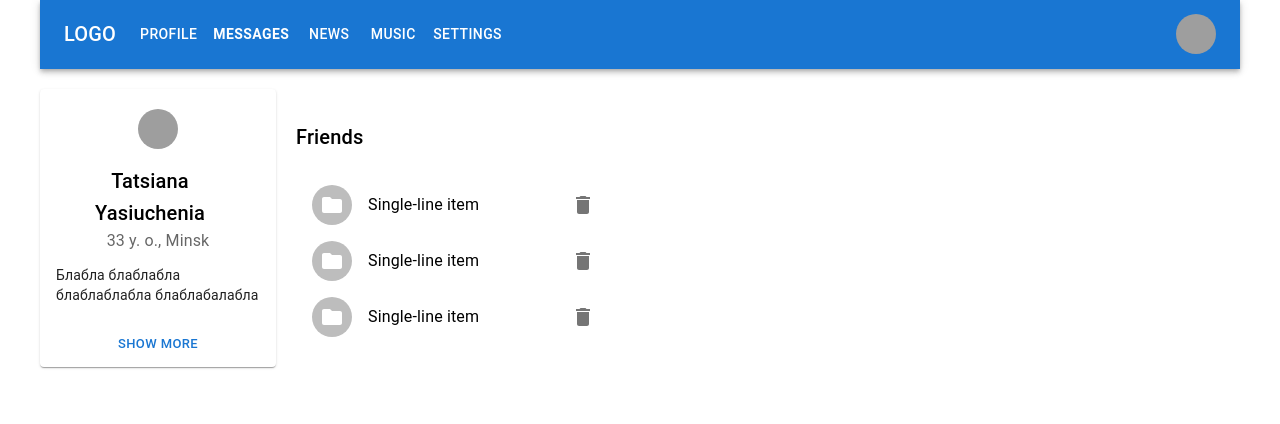
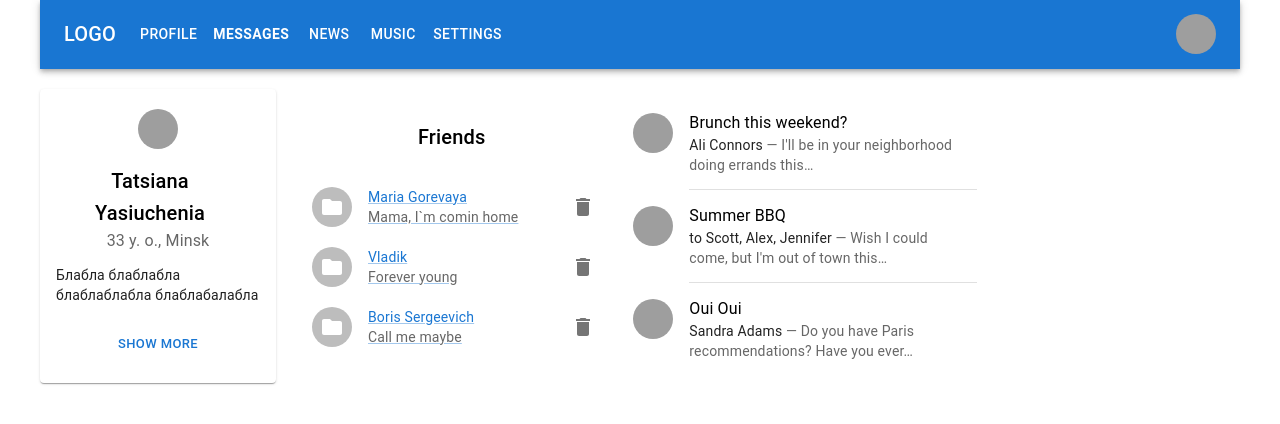
Before and after one commit to tasergeevna/react-samurai, a React (Create React App) app: page /messages in a window 1280 px wide. Shown: the top 424 px of the page. Built offline with nearby package versions, Linux system fonts and the light colour scheme; grey boxes are pictures that could not be loaded.

Commit message:
feat: contacts custom styles and dialogues added

```diff
--- a/src/components/Contacts.jsx
+++ b/src/components/Contacts.jsx
@@ -1,5 +1,5 @@
 import * as React from 'react';
-import { styled } from '@mui/material/styles';
+
 import Box from '@mui/material/Box';
 import List from '@mui/material/List';
 import ListItem from '@mui/material/ListItem';
@@ -10,32 +10,23 @@
 import Typography from '@mui/material/Typography';
 import FolderIcon from '@mui/icons-material/Folder';
 import DeleteIcon from '@mui/icons-material/Delete';
+import Link from '@mui/material/Link';
+import friends from "./Friends";
 
-function generate(element) {
-  return [0, 1, 2].map((value) =>
-    React.cloneElement(element, {
-      key: value,
-    }),
-  );
-}
 
-const Demo = styled('div')(({ theme }) => ({
-  backgroundColor: theme.palette.background.paper,
-}));
-
-export default function Contacts() {
-  const [dense, setDense] = React.useState(false);
-  const [secondary, setSecondary] = React.useState(false);
+export default function Contacts(props) {
+  const dense = React.useState(false);
+  const secondary = React.useState(false);
 
   return (
     <Box >
-        <Typography sx={{ mt: 4, mb: 2 }} variant="h6" component="div">
+        <Typography sx={{ mt: 4, mb: 2 }} variant="h6" component="div" textAlign="center">
         Friends
         </Typography>
-        <Demo>
         <List dense={dense}>
-            {generate(
+          {friends.map((friend, key) =>
              <ListItem
+             key={key}
              secondaryAction={
              <IconButton edge="end" aria-label="delete">
                  <DeleteIcon />
@@ -47,14 +38,14 @@
                  <FolderIcon />
              </Avatar>
              </ListItemAvatar>
+             <Link>
               <ListItemText
-                primary="Single-line item"
-                secondary={secondary ? 'Secondary text' : null}
+              primary={friend.name}
+              secondary={secondary ? friend.status : null}
               />
-            </ListItem>,
-            )}
-        </List>
-        </Demo>
+             </Link>
+         </ListItem>
+          )}</List>
     </Box>
   );
 }
--- /dev/null
+++ b/src/components/Dialogues.jsx
@@ -0,0 +1,81 @@
+import * as React from 'react';
+
+import List from '@mui/material/List';
+import ListItem from '@mui/material/ListItem';
+import Divider from '@mui/material/Divider';
+import ListItemText from '@mui/material/ListItemText';
+import ListItemAvatar from '@mui/material/ListItemAvatar';
+import Avatar from '@mui/material/Avatar';
+import Typography from '@mui/material/Typography';
+
+export default function Dialogues() {
+  return (
+    <List sx={{ width: '100%', maxWidth: 360, bgcolor: 'background.paper' }}>
+      <ListItem alignItems="flex-start">
+        <ListItemAvatar>
+          <Avatar alt="Remy Sharp" src="/static/images/avatar/1.jpg" />
+        </ListItemAvatar>
+        <ListItemText
+          primary="Brunch this weekend?"
+          secondary={
+            <React.Fragment>
+              <Typography
+                sx={{ display: 'inline' }}
+                component="span"
+                variant="body2"
+                color="text.primary"
+              >
+                Ali Connors
+              </Typography>
+              {" — I'll be in your neighborhood doing errands this…"}
+            </React.Fragment>
+          }
+        />
+      </ListItem>
+      <Divider variant="inset" component="li" />
+      <ListItem alignItems="flex-start">
+        <ListItemAvatar>
+          <Avatar alt="Travis Howard" src="/static/images/avatar/2.jpg" />
+        </ListItemAvatar>
+        <ListItemText
+          primary="Summer BBQ"
+          secondary={
+            <React.Fragment>
+              <Typography
+                sx={{ display: 'inline' }}
+                component="span"
+                variant="body2"
+                color="text.primary"
+              >
+                to Scott, Alex, Jennifer
+              </Typography>
+              {" — Wish I could come, but I'm out of town this…"}
+            </React.Fragment>
+          }
+        />
+      </ListItem>
+      <Divider variant="inset" component="li" />
+      <ListItem alignItems="flex-start">
+        <ListItemAvatar>
+          <Avatar alt="Cindy Baker" src="/static/images/avatar/3.jpg" />
+        </ListItemAvatar>
+        <ListItemText
+          primary="Oui Oui"
+          secondary={
+            <React.Fragment>
+              <Typography
+                sx={{ display: 'inline' }}
+                component="span"
+                variant="body2"
+                color="text.primary"
+              >
+                Sandra Adams
+              </Typography>
+              {' — Do you have Paris recommendations? Have you ever…'}
+            </React.Fragment>
+          }
+        />
+      </ListItem>
+    </List>
+  );
+}
--- /dev/null
+++ b/src/components/Friends.js
@@ -0,0 +1,13 @@
+let friends = [
+    {"name": "Maria Gorevaya",
+    "status": "Mama, I`m comin home"
+    },
+    {"name": "Vladik",
+    "status": "Forever young"
+    },
+    {"name": "Boris Sergeevich",
+    "status": "Call me maybe"
+    }
+]
+
+export default friends;
--- a/src/components/Messages.jsx
+++ b/src/components/Messages.jsx
@@ -1,12 +1,14 @@
 import React from "react";
 
 import Contacts from "./Contacts";
+import Dialogues from "./Dialogues";
 
 
 const Messages = (props) => {
     return (
         <div className="messages-container">
             <Contacts />
+            <Dialogues />
         </div>
     )
 }
```
Lines whose indentation alone changed are shown as unchanged.
